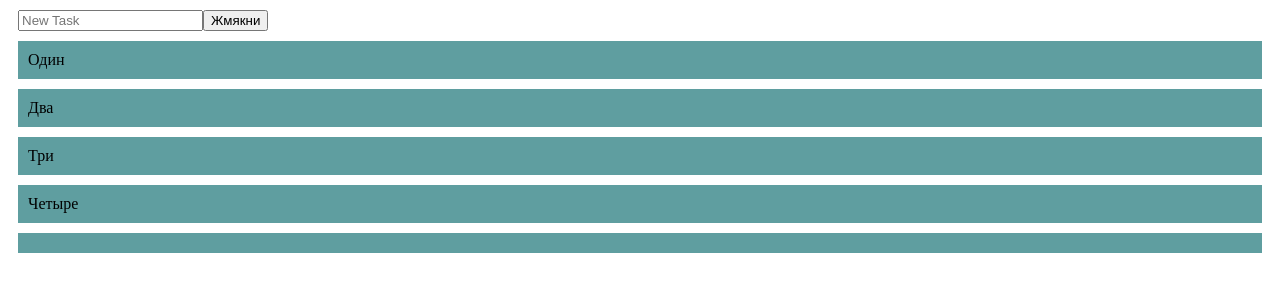
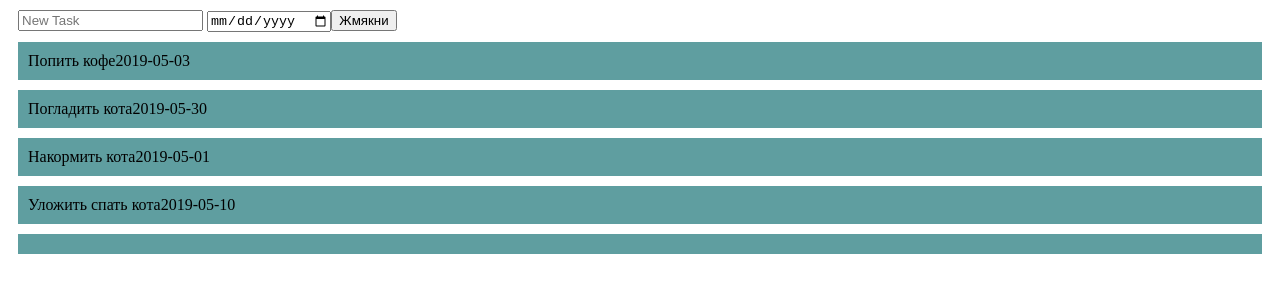
Before and after one commit to BloodAngel58/Template, a plain HTML site: page index.html in a window 1280 px wide. Both pictures are taken after a click on the button "Жмякни". Drawn offline with Linux system fonts and the light colour scheme.

Commit message:
Added Date

```diff
--- a/index.html
+++ b/index.html
@@ -10,6 +10,7 @@
     <div class="input-task">
         <div>
             <input type="text" id="text" placeholder="New Task">
+            <input type="date" id="date">
         </div>
         <div>
             <button id="add">Жмякни</button>
--- a/script.js
+++ b/script.js
@@ -1,10 +1,19 @@
-const todoList = ["Один", "Два", "Три", "Четыре"];
+const todoList = [
+  { NewTask: "Попить кофе", NewDate: "2019-05-03" },
+  { NewTask: "Погладить кота", NewDate: "2019-05-30" },
+  { NewTask: "Накормить кота", NewDate: "2019-05-01" },
+  { NewTask: "Уложить спать кота", NewDate: "2019-05-10" }
+];
 let listItem = document.getElementById("ListItem"); // div для вывод
 let buttonAdd = document.getElementById("add");
 
 function onclick() {
   let NewTask = document.getElementById("text").value;
-  todoList.push(NewTask);
+  let NewDate = document.getElementById("date").value;
+  let temp = {};
+  temp.NewTask = NewTask;
+  temp.NewDate = NewDate;
+  todoList.push(temp);
 
   let div = document.createElement("div");
   div.className = "div-out";
@@ -16,7 +25,7 @@ function OutTask() {
   for (let key = 0; key < todoList.length; key++) {
     let div = document.createElement("div");
     div.className = "div-out";
-    div.innerHTML = todoList[key];
+    div.innerHTML = todoList[key].NewTask + todoList[key].NewDate;
     listItem.appendChild(div);
   }
 }
```
